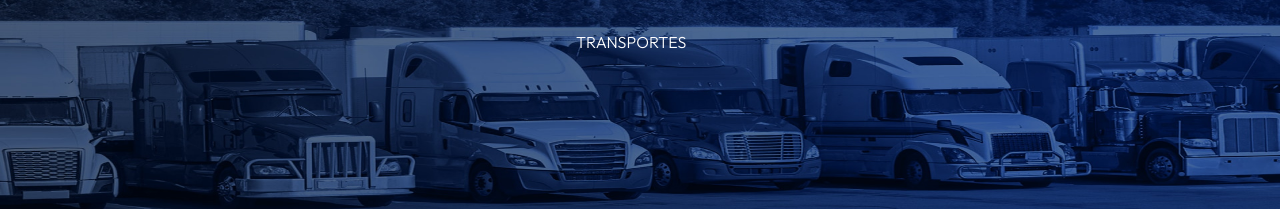
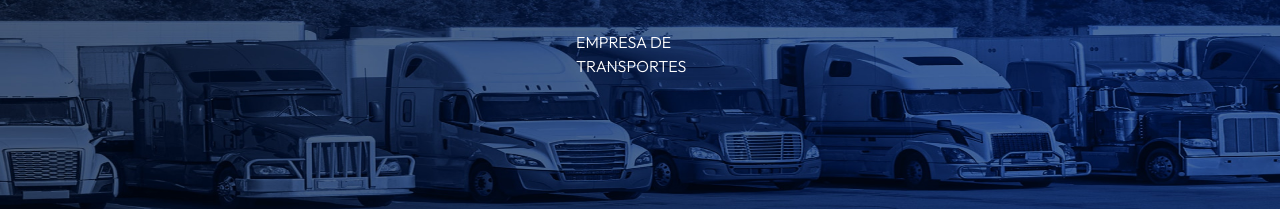
Before and after one commit to BryanGordon/transporte, a React (Vite) app: page / in a window 1280 px wide. Shown: the top 209 px of the page. Built offline with nearby package versions, Linux system fonts and the light colour scheme.

Commit message:
Update img header structure

```diff
--- a/src/components/ImgHeader.tsx
+++ b/src/components/ImgHeader.tsx
@@ -4,7 +4,9 @@ import Backgroundheader from '../assets/banner-1.jpg'
 export function ImgHeader () {
   return (
     <>
-      <span>TRANSPORTES</span>
+      <div className='header-title'>
+        <span className='title-text'>EMPRESA DE TRANSPORTES</span>
+      </div>
       <img className='img-header' src={Backgroundheader} alt='transport-img' />
     </>
   )
```
